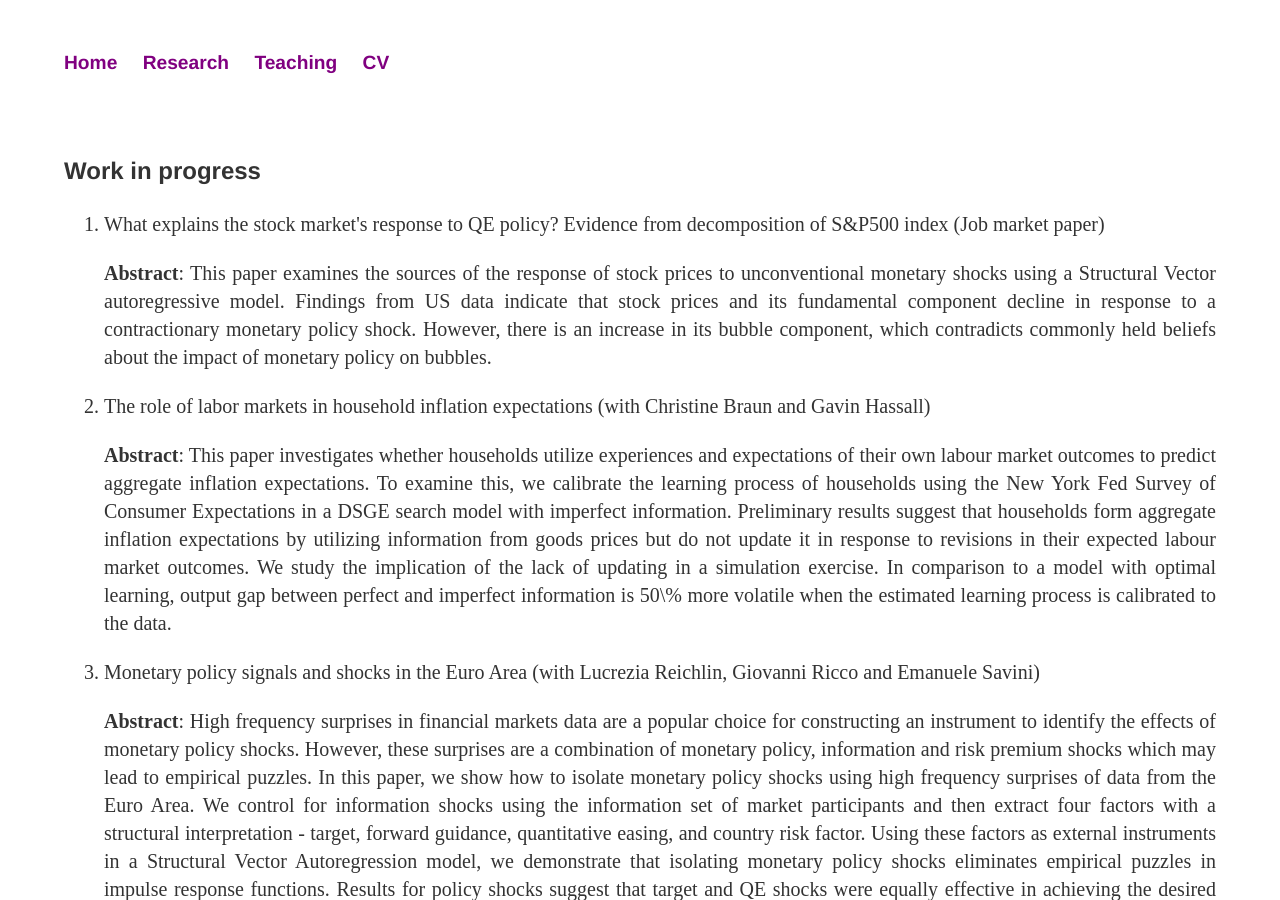
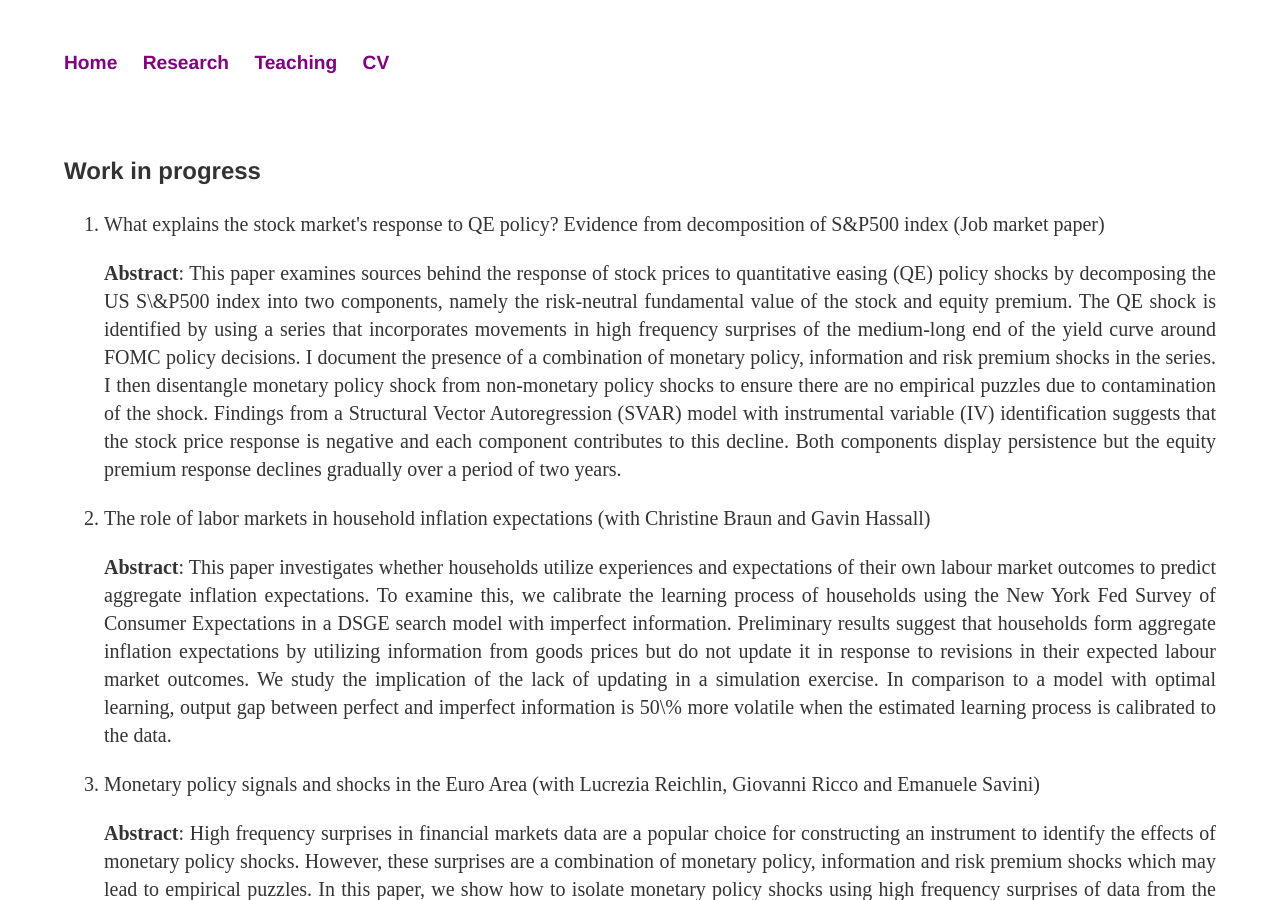
Before and after one commit to anshumaan-tuteja/anshumaan-tuteja.github.io, a Jekyll site: the page built from _pages/research.html, in a window 1280 px wide and 900 px high. Built offline with Jekyll 4.4.1, drawn with Linux system fonts in a browser that asks for light colours.

Commit message:
Update abstracts

```diff
--- a/_pages/research.html
+++ b/_pages/research.html
@@ -7,9 +7,12 @@ title: Research page
   <h3>Work in progress</h3>
   <ol style="font-size: 1.25em;">
     <li> What explains the stock market's response to QE policy? Evidence from decomposition of S&P500 index (Job market paper) </li>
-    <p align="justify"; style="font-size:1em"><b>Abstract</b>: This paper examines the sources of the response of stock prices to unconventional monetary shocks using a Structural Vector autoregressive model.
-    Findings from US data indicate that stock prices and its fundamental component decline in response to a contractionary monetary policy shock.
-    However, there is an increase in its bubble component, which contradicts commonly held beliefs about the impact of monetary policy on bubbles. </p>
+    <p align="justify"; style="font-size:1em"><b>Abstract</b>: This paper examines sources behind the response of stock prices to quantitative easing (QE) policy shocks by decomposing the US S\&P500 index into two components, namely the risk-neutral fundamental value of the stock and equity premium.
+      The QE shock is identified by using a series that incorporates movements in high frequency surprises of the medium-long end of the yield curve around FOMC policy decisions.
+      I document the presence of a combination of monetary policy, information and risk premium shocks in the series.
+      I then disentangle monetary policy shock from non-monetary policy shocks to ensure there are no empirical puzzles due to contamination of the shock.
+      Findings from a Structural Vector Autoregression (SVAR) model with instrumental variable (IV) identification suggests that the stock price response is negative and each component contributes to this decline.
+      Both components display persistence but the equity premium response declines gradually over a period of two years. </p>
     <li> The role of labor markets in household inflation expectations (with Christine Braun and Gavin Hassall)  </li>
     <p align="justify"; style="font-size:1em"><b>Abstract</b>: This paper investigates whether households utilize experiences and expectations of their own labour market outcomes to predict aggregate inflation expectations.
       To examine this, we calibrate the learning process of households using the New York Fed Survey of Consumer Expectations in a DSGE search model with imperfect information.
```
